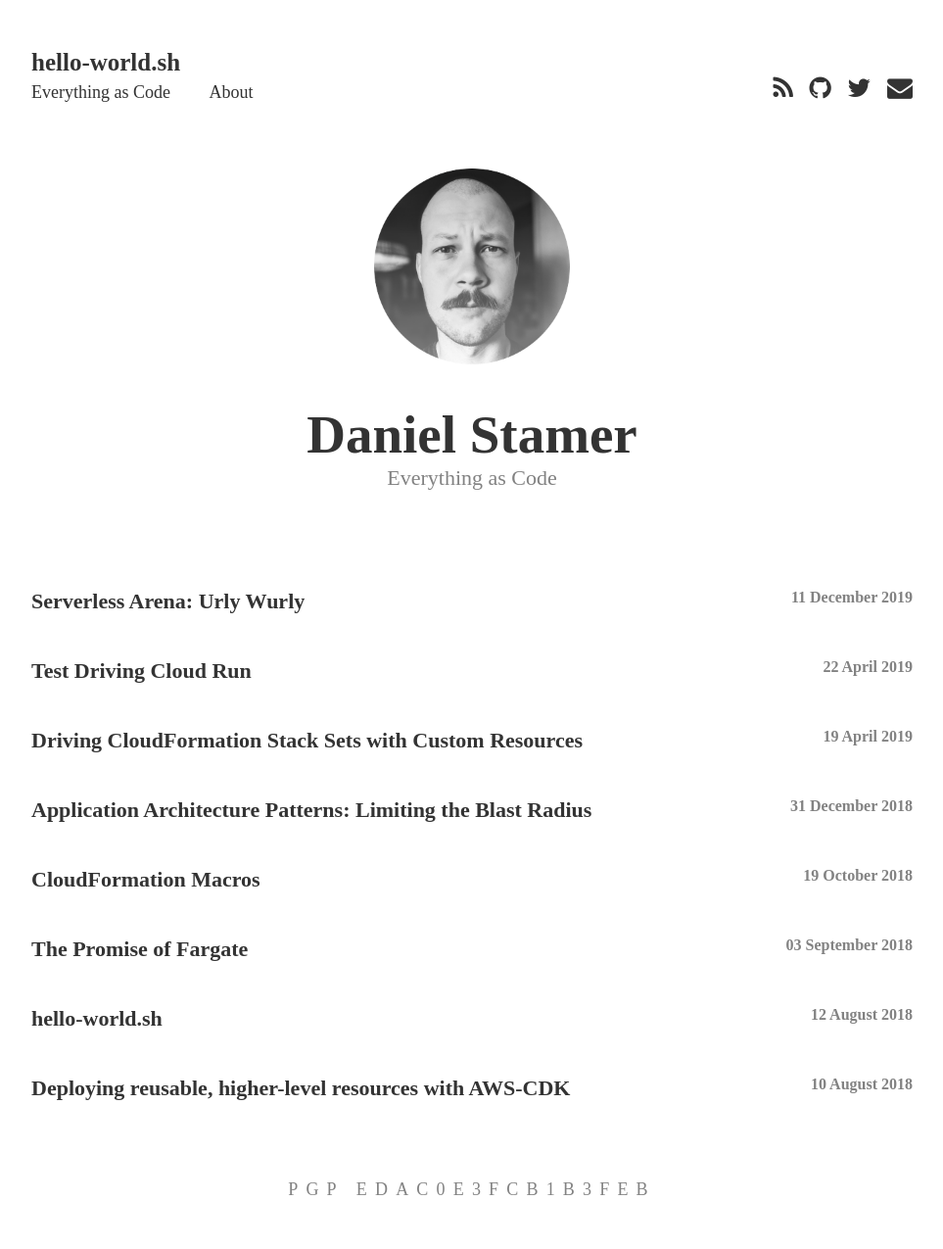
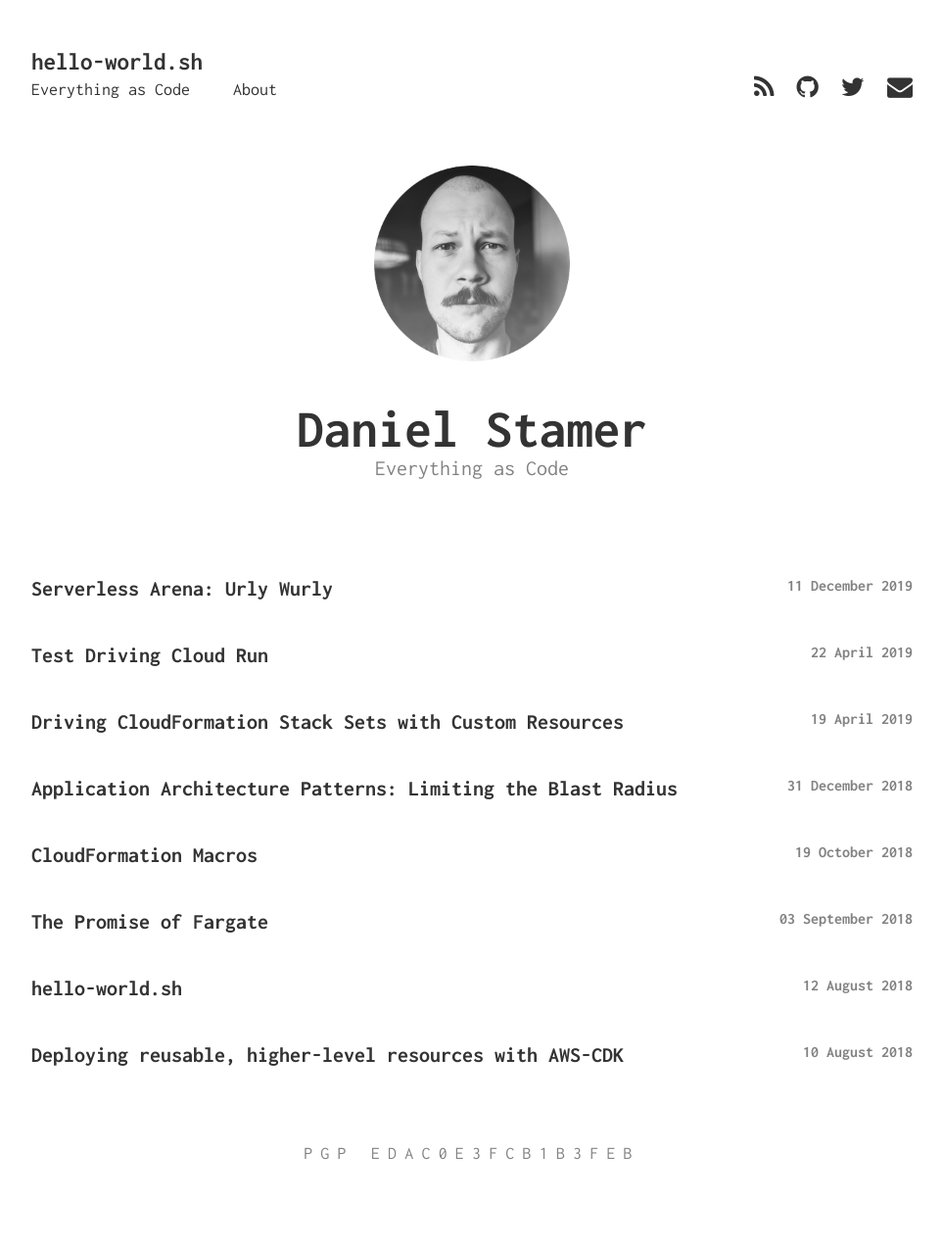
Before and after one commit to helloworlddan/hello-world.sh, a Jekyll site: the page built from site/index.html, in a window 1280 px wide. Shown: the whole page at 98% size, without its empty margins (158-1121 px from the left). Built offline with Jekyll 4.4.1, drawn with Linux system fonts in a browser that asks for light colours; after the commit the page ends 1236 px from its top, so only the background shows below that.

```diff
--- a/site/_config.yml
+++ b/site/_config.yml
@@ -1,7 +1,7 @@
 title: hello-world.sh
 description: Everything as Code
 
-url: "http://hello-world.sh"
+url: "https://hello-world.sh"
 
 author:
   fullname: Daniel Stamer
@@ -9,8 +9,7 @@ author:
   twitter: helloworlddan
   mail: dan@hello-world.sh
 
-# google_analytics: 'UA-XXXXXXXX-X'
-highlightstyle: 'zenburn'
+highlightstyle: 'github'
 styles: [agate, androidstudio, arta, asceti, atelier-cave.dark, atelier-cave.light, atelier-dune.dark, atelier-dune.light, atelier-estuary.dark, atelier-estuary.light, atelier-forest.dark, atelier-forest.light, atelier-heath.dark, atelier-heath.light, atelier-lakeside.dark, atelier-lakeside.light, atelier-plateau.dark, atelier-plateau.light, atelier-savanna.dark, atelier-savanna.light, atelier-seaside.dark, atelier-seaside.light, atelier-sulphurpool.dark, atelier-sulphurpool.light, brown_paper, codepen-embed, color-brewer, dark, darkula, default, docco, far, foundation, github, github-gist, googlecode, grayscale, hopscotch, hybrid, idea, ir_black, kimbie.dark, kimbie.light, magula, mono-blue, monokai, monokai_sublime, obsidian, paraiso.dark, paraiso.light, pojoaque, railscast, rainbow, school_book, solarized_dark, solarized_light, styles_list.txt, sunburst, tomorrow, tomorrow-night-blue, tomorrow-night-bright, tomorrow-night, tomorrow-night-eightie, v, xcode, zenburn]
 
 highlighter: rouge
--- a/site/_sass/_default.scss
+++ b/site/_sass/_default.scss
@@ -1,6 +1,6 @@
 /* =Base */
 body {
-    font-family: 'JetBrains Mono', ;
+    font-family: 'Inconsolata', ;
     color: $iron;
     background-color: $dorian;
 }
```
Also changed, not shown: 3 other files.
